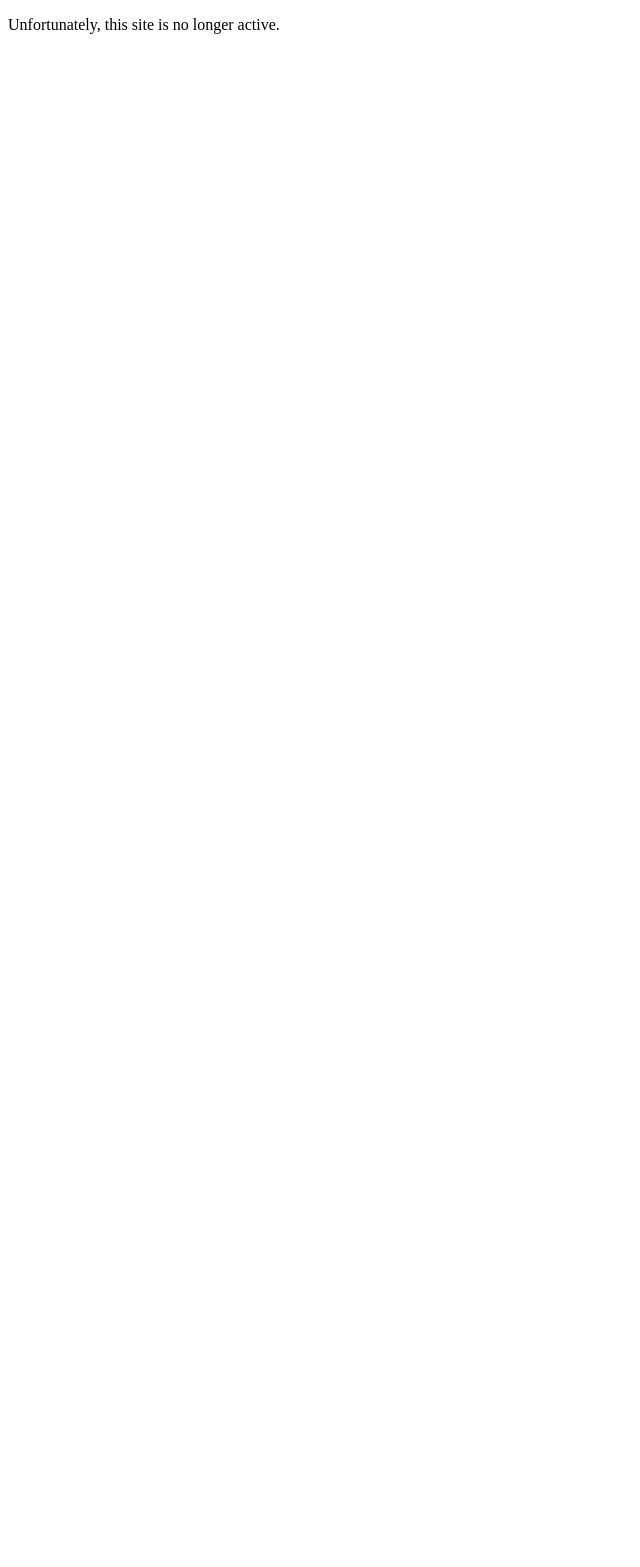
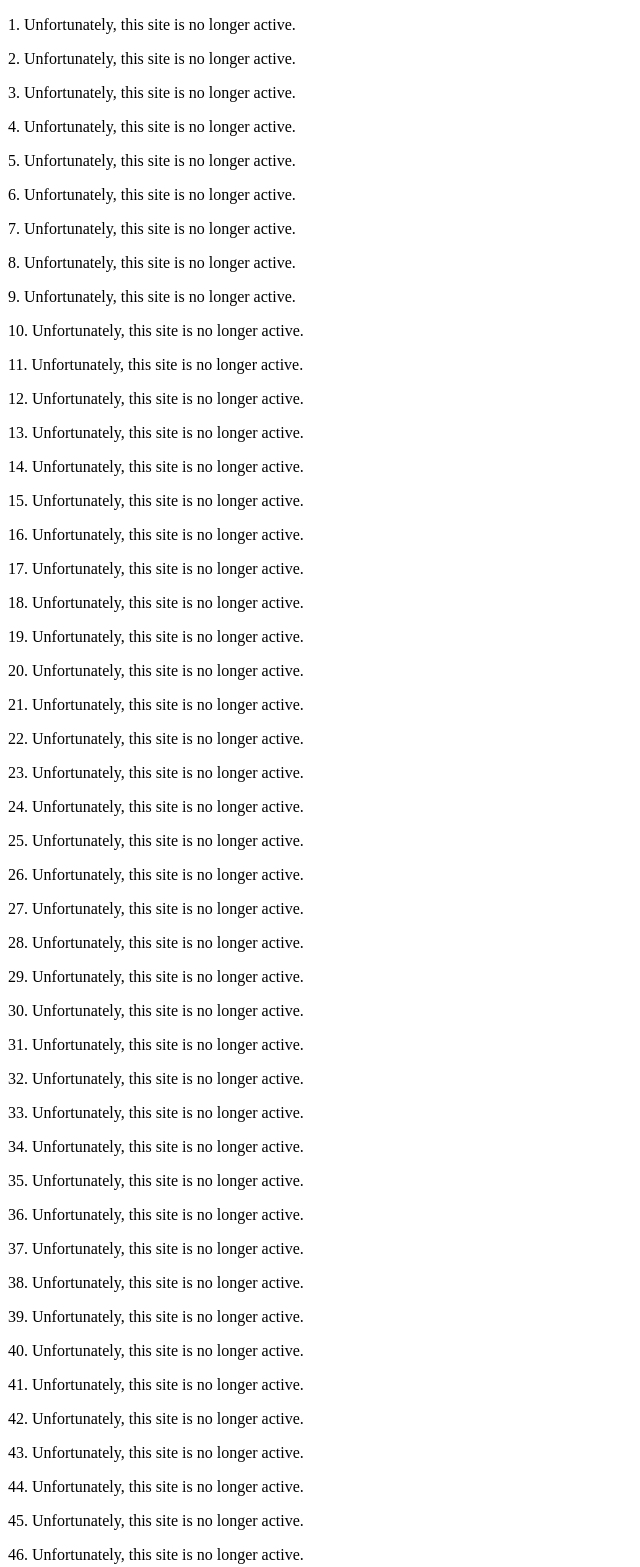
Before and after one commit to procoder26/ultra, a plain HTML site: page index.html in a window 1280 px wide. Shown: the top 1567 px of the page, without its empty margins (0-640 px from the left). Before the commit the page ends 800 px from the top, so only its background shows below. Drawn offline with Linux system fonts and the light colour scheme.

Commit message:
Update index.html

```diff
--- a/index.html
+++ b/index.html
@@ -14,7 +14,78 @@
 
 <body>
     <div>
-        <p><a href="security.html" class="discrete-link">Unfortunately</a>, this site is no longer active.</p>
+
+        <p>1. Unfortunately, this site is no longer active.</p>
+<p>2. Unfortunately, this site is no longer active.</p>
+<p>3. Unfortunately, this site is no longer active.</p>
+<p>4. Unfortunately, this site is no longer active.</p>
+<p>5. Unfortunately, this site is no longer active.</p>
+<p>6. Unfortunately, this site is no longer active.</p>
+<p>7. Unfortunately, this site is no longer active.</p>
+<p>8. Unfortunately, this site is no longer active.</p>
+<p>9. Unfortunately, this site is no longer active.</p>
+<p>10. Unfortunately, this site is no longer active.</p>
+<p>11. Unfortunately, this site is no longer active.</p>
+<p>12. Unfortunately, this site is no longer active.</p>
+<p>13. Unfortunately, this site is no longer active.</p>
+<p>14. Unfortunately, this site is no longer active.</p>
+<p>15. Unfortunately, this site is no longer active.</p>
+<p>16. Unfortunately, this site is no longer active.</p>
+<p>17. Unfortunately, this site is no longer active.</p>
+<p>18. Unfortunately, this site is no longer active.</p>
+<p>19. Unfortunately, this site is no longer active.</p>
+<p>20. Unfortunately, this site is no longer active.</p>
+<p>21. Unfortunately, this site is no longer active.</p>
+<p>22. Unfortunately, this site is no longer active.</p>
+<p>23. Unfortunately, this site is no longer <a href="security.html" class="discrete-link">active.</a></p>
+<p>24. Unfortunately, this site is no longer active.</p>
+<p>25. Unfortunately, this site is no longer active.</p>
+<p>26. Unfortunately, this site is no longer active.</p>
+<p>27. Unfortunately, this site is no longer active.</p>
+<p>28. Unfortunately, this site is no longer active.</p>
+<p>29. Unfortunately, this site is no longer active.</p>
+<p>30. Unfortunately, this site is no longer active.</p>
+<p>31. Unfortunately, this site is no longer active.</p>
+<p>32. Unfortunately, this site is no longer active.</p>
+<p>33. Unfortunately, this site is no longer active.</p>
+<p>34. Unfortunately, this site is no longer active.</p>
+<p>35. Unfortunately, this site is no longer active.</p>
+<p>36. Unfortunately, this site is no longer active.</p>
+<p>37. Unfortunately, this site is no longer active.</p>
+<p>38. Unfortunately, this site is no longer active.</p>
+<p>39. Unfortunately, this site is no longer active.</p>
+<p>40. Unfortunately, this site is no longer active.</p>
+<p>41. Unfortunately, this site is no longer active.</p>
+<p>42. Unfortunately, this site is no longer active.</p>
+<p>43. Unfortunately, this site is no longer active.</p>
+<p>44. Unfortunately, this site is no longer active.</p>
+<p>45. Unfortunately, this site is no longer active.</p>
+<p>46. Unfortunately, this site is no longer active.</p>
+<p>47. Unfortunately, this site is no longer active.</p>
+<p>48. Unfortunately, this site is no longer active.</p>
+<p>49. Unfortunately, this site is no longer active.</p>
+<p>50. Unfortunately, this site is no longer active.</p>
+<p>51. Unfortunately, this site is no longer active.</p>
+<p>52. Unfortunately, this site is no longer active.</p>
+<p>53. Unfortunately, this site is no longer active.</p>
+<p>54. Unfortunately, this site is no longer active.</p>
+<p>55. Unfortunately, this site is no longer active.</p>
+<p>56. Unfortunately, this site is no longer active.</p>
+<p>57. Unfortunately, this site is no longer active.</p>
+<p>58. Unfortunately, this site is no longer active.</p>
+<p>59. Unfortunately, this site is no longer active.</p>
+<p>60. Unfortunately, this site is no longer active.</p>
+<p>61. Unfortunately, this site is no longer active.</p>
+<p>62. Unfortunately, this site is no longer active.</p>
+<p>63. Unfortunately, this site is no longer active.</p>
+<p>64. Unfortunately, this site is no longer active.</p>
+<p>65. Unfortunately, this site is no longer active.</p>
+<p>66. Unfortunately, this site is no longer active.</p>
+<p>67. Unfortunately, this site is no longer active.</p>
+<p>68. Unfortunately, this site is no longer active.</p>
+<p>69. Unfortunately, this site is no longer active.</p>
+<p>70. Unfortunately, this site is no longer active.</p>
+
     </div>
 
     <script>
```
